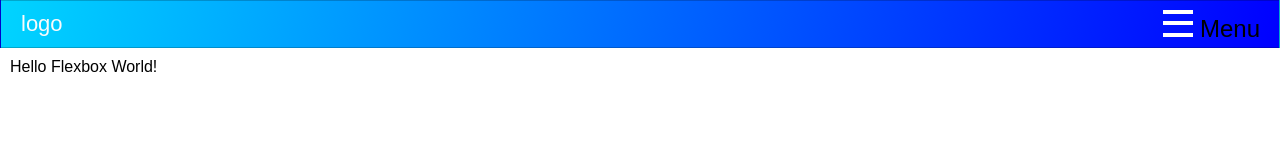
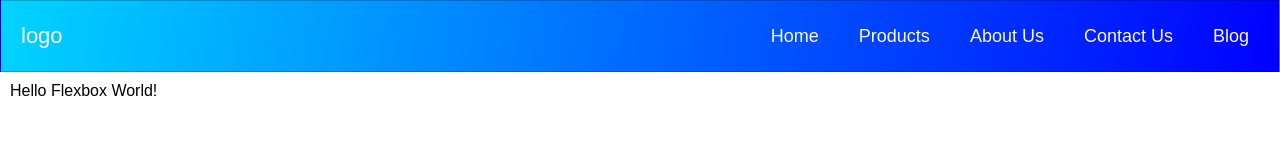
Before and after one commit to jaminyah/Flexnav, a plain HTML site: page index.html in a window 1280 px wide. Drawn offline with Linux system fonts and the light colour scheme.

Commit message:
Add CSS code for desktop.

```diff
--- a/styles/style.css
+++ b/styles/style.css
@@ -1,3 +1,4 @@
+
 * {
     box-sizing: 0;
     margin: 0;
@@ -79,3 +80,43 @@ body {
 #chkToggle:checked + ul.main-nav {
     display: block;
 }
+
+@media screen and (min-width: 768px) {
+
+    .navbar {
+        display: flex;
+        justify-content: space-between;
+        padding-bottom:  0;
+        height: 70px;
+        align-items: center;
+    }
+
+    .main-nav {
+        display: flex;
+        margin-right: 30px;
+        flex-direction: row;
+        justify-content: flex-end;
+    }
+
+    .main-nav li {
+        margin: 0;
+    }
+
+    .nav-links {
+        margin-left: 40px;
+    }
+
+    .logo {
+        margin-top: 0;
+    }
+
+    .navbar-toggle {
+        display: none;
+    }
+
+    .logo:hover,
+    .nav-links:hover {
+        color: rgba(255, 255, 255, 1);
+    }
+
+}
```
